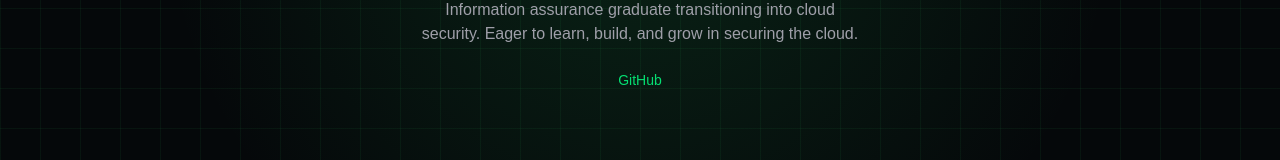
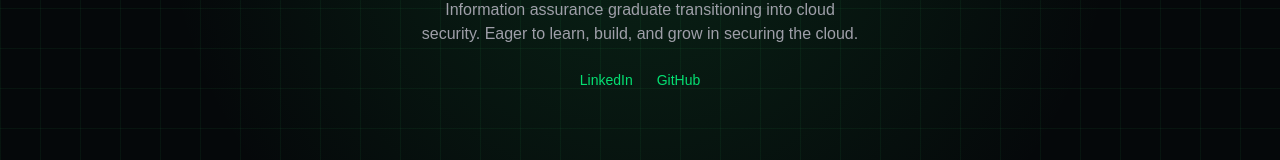
Before and after one commit to aalsheikh1/Portfolio, a Next.js app in the folder portfolio/: page / in a window 1280 px wide. Shown: the part 432-592 px from the top of the page. Built offline with nearby package versions, Linux system fonts and the light colour scheme.

Commit message:
added my Linkedln to my about page

```diff
--- a/portfolio/app/page.tsx
+++ b/portfolio/app/page.tsx
@@ -8,6 +8,14 @@
         to learn, build, and grow in securing the cloud.
       </p>
       <div className="mt-4 flex gap-6 text-sm">
+        <a
+          href="https://www.linkedin.com/in/adnan-alsheikh-945666387"
+          target="_blank"
+          rel="noopener noreferrer"
+          className="text-green-400 hover:underline"
+        >
+          LinkedIn
+        </a>
         <a
           href="https://github.com/aalsheikh1"
           target="_blank"
```
